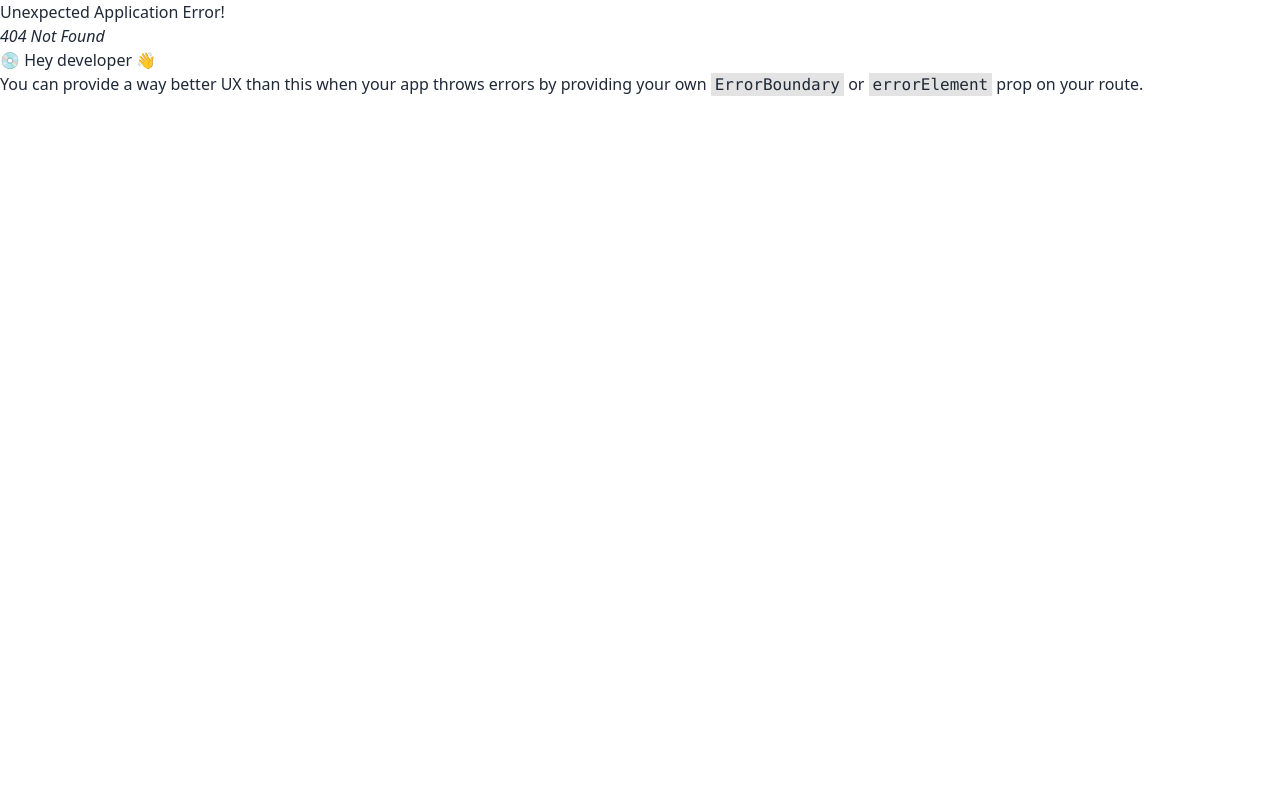
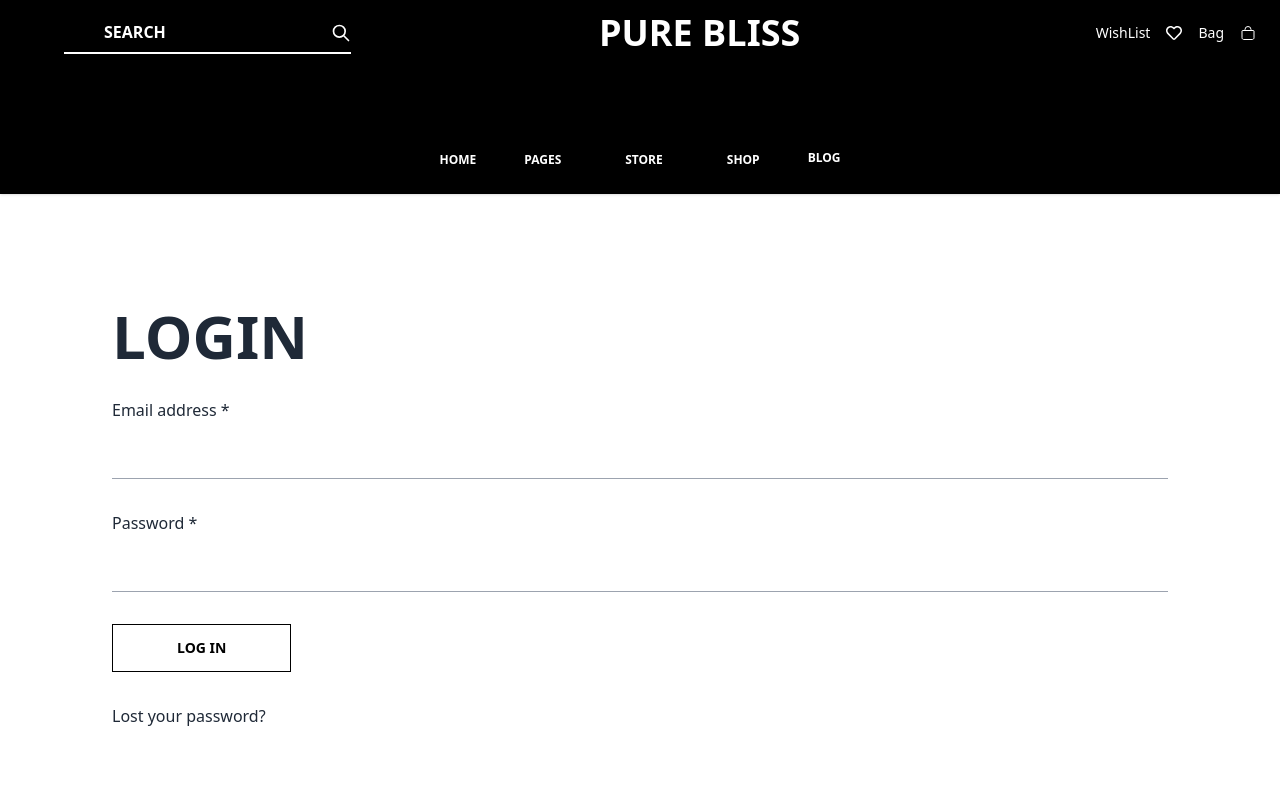
Before and after one commit to ayathree/pure-bliss-client, a React app: page /myAccount in a window 1280 px wide. Before the commit this address had no page. Shown: the top 800 px of the page. Built offline with nearby package versions, Linux system fonts and the light colour scheme; the HTML template or start-up script is replaced by a standard one.

Commit message:
create the my account page

```diff
--- a/src/components/Navbar.jsx
+++ b/src/components/Navbar.jsx
@@ -99,7 +99,7 @@ const Navbar = () => {
     </a>
     <div className="absolute left-0 w-48 opacity-0 invisible group-hover:opacity-100 group-hover:visible transition-opacity duration-300 ease-in-out bg-white text-black p-3 mt-1 rounded shadow-lg z-10 group-hover:pointer-events-auto pointer-events-none">
         <div className="flex flex-col space-y-2">
-            <a href="#" className="px-4 py-2 text-sm font-medium hover:bg-gray-200 rounded transition-colors duration-200">My Account</a>
+            <Link to={'/myAccount'}><a href="#" className="px-4 py-2 text-sm font-medium hover:bg-gray-200 rounded transition-colors duration-200">My Account</a></Link>
             <a href="#" className="px-4 py-2 text-sm font-medium hover:bg-gray-200 rounded transition-colors duration-200">Cart</a>
             <a href="#" className="px-4 py-2 text-sm font-medium hover:bg-gray-200 rounded transition-colors duration-200">Checkout</a>
             <a href="#" className="px-4 py-2 text-sm font-medium hover:bg-gray-200 rounded transition-colors duration-200">Order Tracking</a>
--- /dev/null
+++ b/src/pages/shop/MyAccount.jsx
@@ -0,0 +1,24 @@
+import ParrisWeek from "../../components/home/ParrisWeek";
+
+
+const MyAccount = () => {
+    return (
+        <div>
+           <div className="m-28">
+           <h1 className="uppercase text-6xl font-bold">Login</h1>
+            <form >
+                <p className="mt-8">Email address *</p>
+            <input type="email" className="border-b focus:border-black border-gray-400 focus:outline-none w-full mt-8" />
+            <p className="mt-8">Password *</p>
+            <input type="password" className="border-b focus:border-black border-gray-400 focus:outline-none w-full mt-8" />
+            <button className="btn btn-outline hover:bg-black font-semibold uppercase mt-8 px-16 text-black rounded-none">Log In</button>
+
+            </form>
+            <p className="hover:underline cursor-pointer mt-8">Lost your password?</p>
+           </div>
+           <ParrisWeek></ParrisWeek>
+        </div>
+    );
+};
+
+export default MyAccount;
--- a/src/router/router.jsx
+++ b/src/router/router.jsx
@@ -5,6 +5,7 @@ import AboutUs from "../pages/pages/AboutUs";
 import OurCollections from "../pages/pages/OurCollections";
 import ContactUs from "../pages/pages/ContactUs";
 import BrandList from "../pages/pages/BrandList";
+import MyAccount from "../pages/shop/MyAccount";
 
 
 export const router = createBrowserRouter([
@@ -31,6 +32,10 @@ export const router = createBrowserRouter([
         {
           path:'/brandList',
           element:<BrandList></BrandList>
+        },
+        {
+          path:'/myAccount',
+          element:<MyAccount></MyAccount>
         }
       ]
 
```
